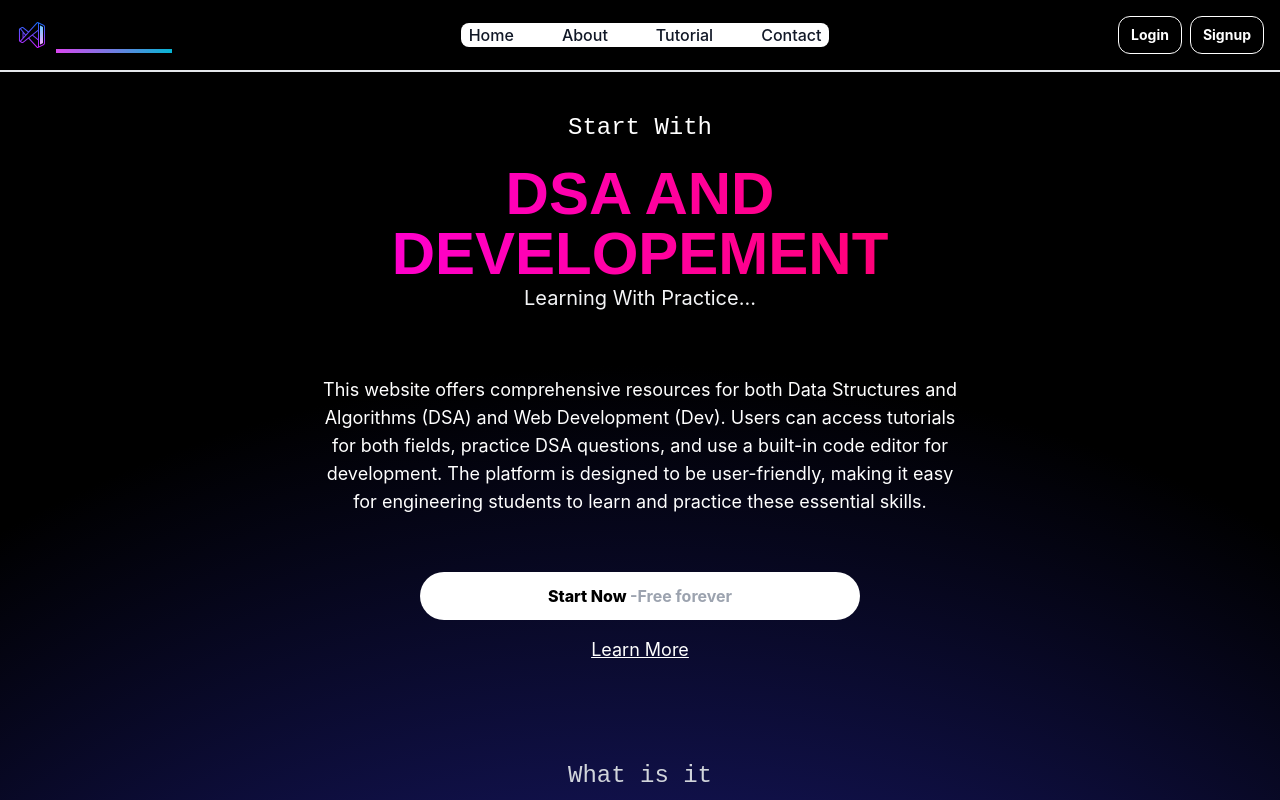
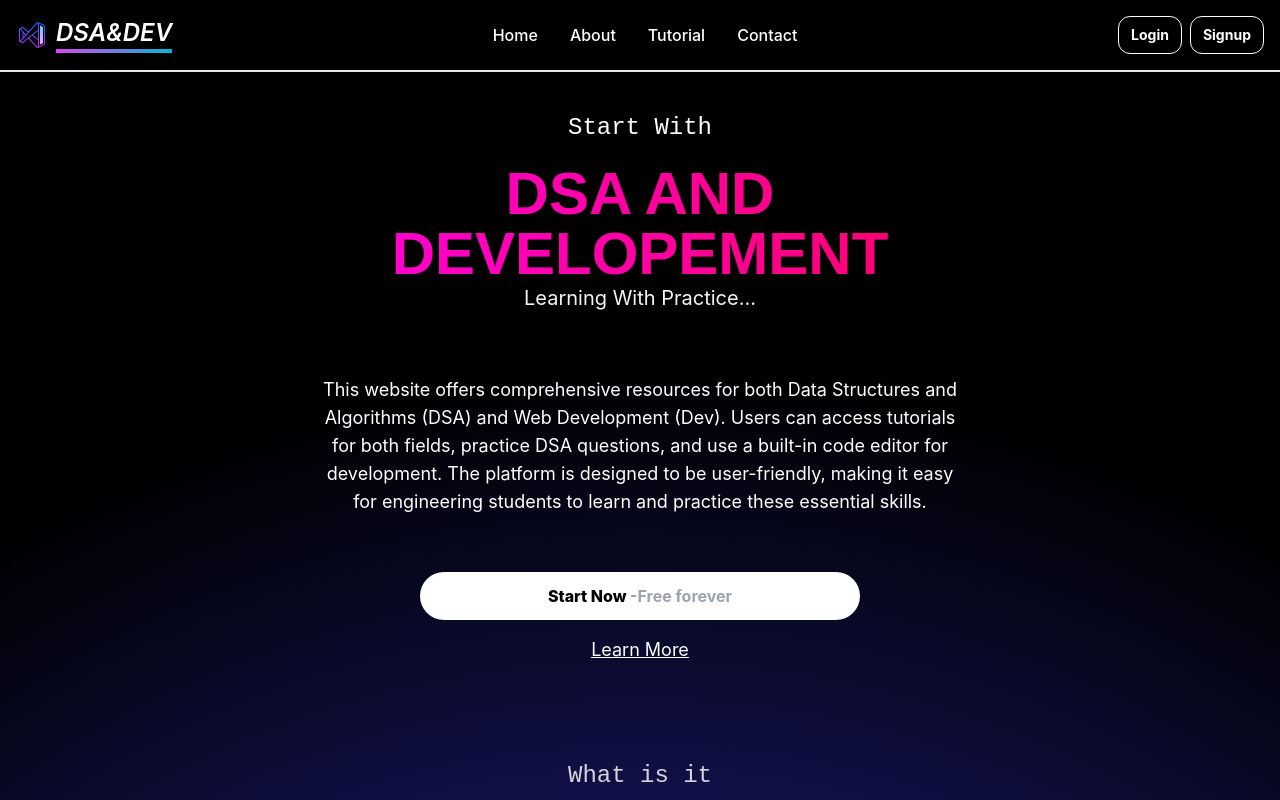
Before and after one commit to VAISHNA1102/DSAandDEV, a React (Create React App) app: page / in a window 1280 px wide. Shown: the top 800 px of the page. Built offline with nearby package versions, Linux system fonts and the light colour scheme.

Commit message:
Navbar Update

```diff
--- a/src/components/common/Navbar.js
+++ b/src/components/common/Navbar.js
@@ -26,7 +26,7 @@ function Navbar() {
         <Link to="/" className="flex items-center space-x-2 rtl:space-x-reverse">
             <img src={logo} className="h-8" alt="Flowbite Logo"/>
             <div className='flex flex-col'>
-            <span className='self-center text-2xl font-semibold whitespace-nowrap dark:text-white italic'>DSA&DEV</span>
+            <span className='self-center text-2xl font-semibold whitespace-nowrap text-white hover:bg-gradient-to-r from-blue-300 via-blue-500 to-blue-700 inline-block hover:text-transparent hover:bg-clip-text italic'>DSA&DEV</span>
             <span className='h-1 bg-gradient-to-r from-fuchsia-500 to-cyan-500'></span>
             </div>
 
@@ -34,11 +34,11 @@ function Navbar() {
         <div className="flex md:order-2 space-x-3 md:space-x-0 rtl:space-x-reverse">
               <div className='flex gap-2'>
               <Link to="/login">
-                  <button type="button" className="text-white  focus:outline-none font-bold rounded-xl text-sm px-3 py-2 text-center  dark:hover:bg-gradient-to-r from-fuchsia-500  border border-white">Login</button>
+                  <button type="button" className="text-white  focus:outline-none font-bold rounded-xl text-sm px-3 py-2 text-center  hover:bg-gray-700 hover:border-gray-500 hover:scale-105 border border-white hover:text-blue-500">Login</button>
                   </Link>
 
                   <Link to="/signup">
-                  <button type="button" className="text-white  focus:outline-none font-bold rounded-xl text-sm px-3 py-2 text-center  dark:hover:bg-gradient-to-r from-fuchsia-500  border border-white">Signup</button>
+                  <button type="button" className="text-white  focus:outline-none font-bold rounded-xl text-sm px-3 py-2 text-center  hover:bg-gray-700 hover:border-gray-500 hover:scale-105 border border-white hover:text-blue-500">Signup</button>
                   </Link>
               </div>
             <button data-collapse-toggle="navbar-sticky" type="button" className="inline-flex items-center p-2 w-10 h-10 justify-center text-sm text-gray-500 rounded-lg md:hidden hover:bg-gray-100  focus:ring-2 focus:ring-gray-200 dark:text-gray-400 dark:hover:bg-gradient-to-r from-fuchsia-500   dark:focus:ring-gray-600" aria-controls="navbar-sticky" aria-expanded={isMenuOpen} onClick={toggleMenu}>
@@ -49,18 +49,18 @@ function Navbar() {
           </button>
         </div>
         <div className={`items-center justify-between w-full md:flex md:w-auto ${isMenuOpen ? 'block' : 'hidden'}`}  id="navbar-sticky">
-          <ul className="flex flex-col p-4 md:p-0 mt-4 font-medium border border-gray-100 rounded-lg bg-gray-50 md:space-x-8 rtl:space-x-reverse md:flex-row md:mt-0 md:border-0 md:bg-white dark:bg-gray-800 md:dark:bg-transparent dark:border-gray-700">
+          <ul className="flex flex-col p-4 md:p-0 mt-4 font-medium border border-gray-100 rounded-lg md:space-x-8 rtl:space-x-reverse md:flex-row md:mt-0 md:border-0 dark:bg-gray-800 md:dark:bg-transparent dark:border-gray-700">
           <li>
-              <a href="/" className="block py-2 px-3 text-gray-900 rounded hover:bg-gray-100 md:hover:bg-transparent md:hover:text-blue-700 md:p-0 md:dark:hover:text-white md:px-2 dark:text-white dark:hover:bg-gradient-to-r from-fuchsia-500 dark:hover:text-white md:dark:hover:bg-transparent dark:border-gray-700 md:hover:underline">Home</a>
+              <a href="/" className="block text-white py-2 px-3 hover:scale-110 hover:underline md:hover:bg-transparent md:hover:text-blue-400 md:p-0  dark:border-gray-700 md:hover:underline-offset-4">Home</a>
             </li>
             <li>
-              <a href="/" className="block py-2 px-3 text-gray-900 rounded hover:bg-gray-100 md:hover:bg-transparent md:hover:text-blue-700 md:p-0 md:dark:hover:text-white md:px-2 dark:text-white dark:hover:bg-gradient-to-r from-fuchsia-500 dark:hover:text-white md:dark:hover:bg-transparent dark:border-gray-700 md:hover:underline">About</a>
+              <a href="/" className="block text-white py-2 px-3 hover:scale-110 hover:underline md:hover:bg-transparent md:hover:text-blue-400 md:p-0  dark:border-gray-700 md:hover:underline-offset-4">About</a>
             </li>
             <li>
-              <Link to={"/tutorial"} className="block py-2 px-3 text-gray-900 rounded hover:bg-gray-100 md:hover:bg-transparent md:hover:text-blue-700 md:p-0 md:dark:hover:text-white md:px-2 dark:text-white dark:hover:bg-gradient-to-r from-fuchsia-500 dark:hover:text-white md:dark:hover:bg-transparent dark:border-gray-700 md:hover:underline">Tutorial</Link>
+              <Link to={"/tutorial"} className="block text-white py-2 px-3 hover:scale-110 hover:underline md:hover:bg-transparent md:hover:text-blue-400 md:p-0  dark:border-gray-700 md:hover:underline-offset-4">Tutorial</Link>
             </li>
             <li>
-              <Link to={"/contact"} className="block py-2 px-3 text-gray-900 rounded hover:bg-gray-100 md:hover:bg-transparent md:hover:text-blue-700 md:p-0 md:dark:hover:text-white md:px-2 dark:text-white dark:hover:bg-gradient-to-r from-fuchsia-500  dark:hover:text-white md:dark:hover:bg-transparent dark:border-gray-700 md:hover:underline">Contact</Link>
+              <Link to={"/contact"} className="block text-white py-2 px-3 hover:scale-110 hover:underline md:hover:bg-transparent md:hover:text-blue-400 md:p-0  dark:border-gray-700 md:hover:underline-offset-4">Contact</Link>
             </li>
           </ul>
         </div>
```
